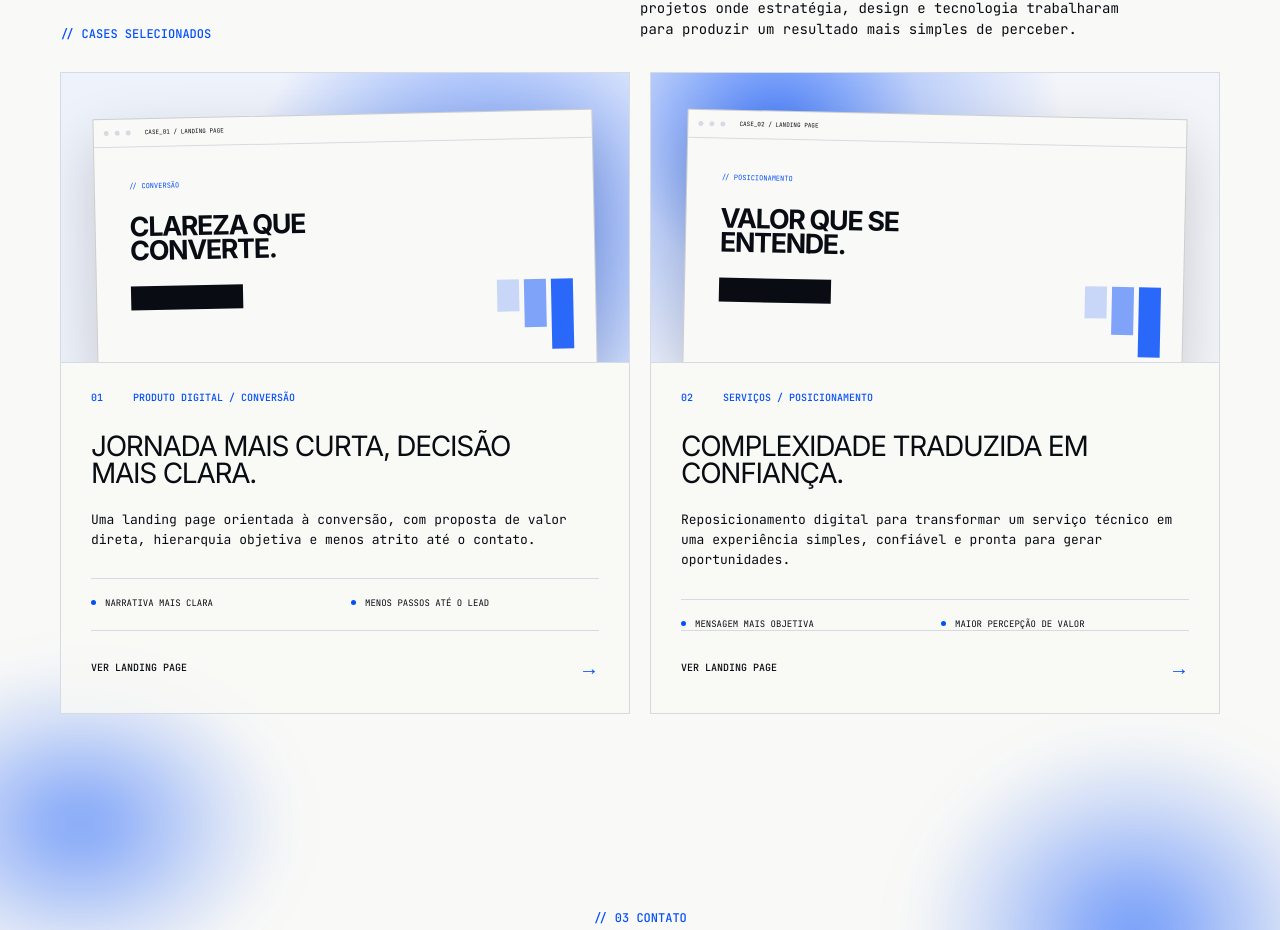
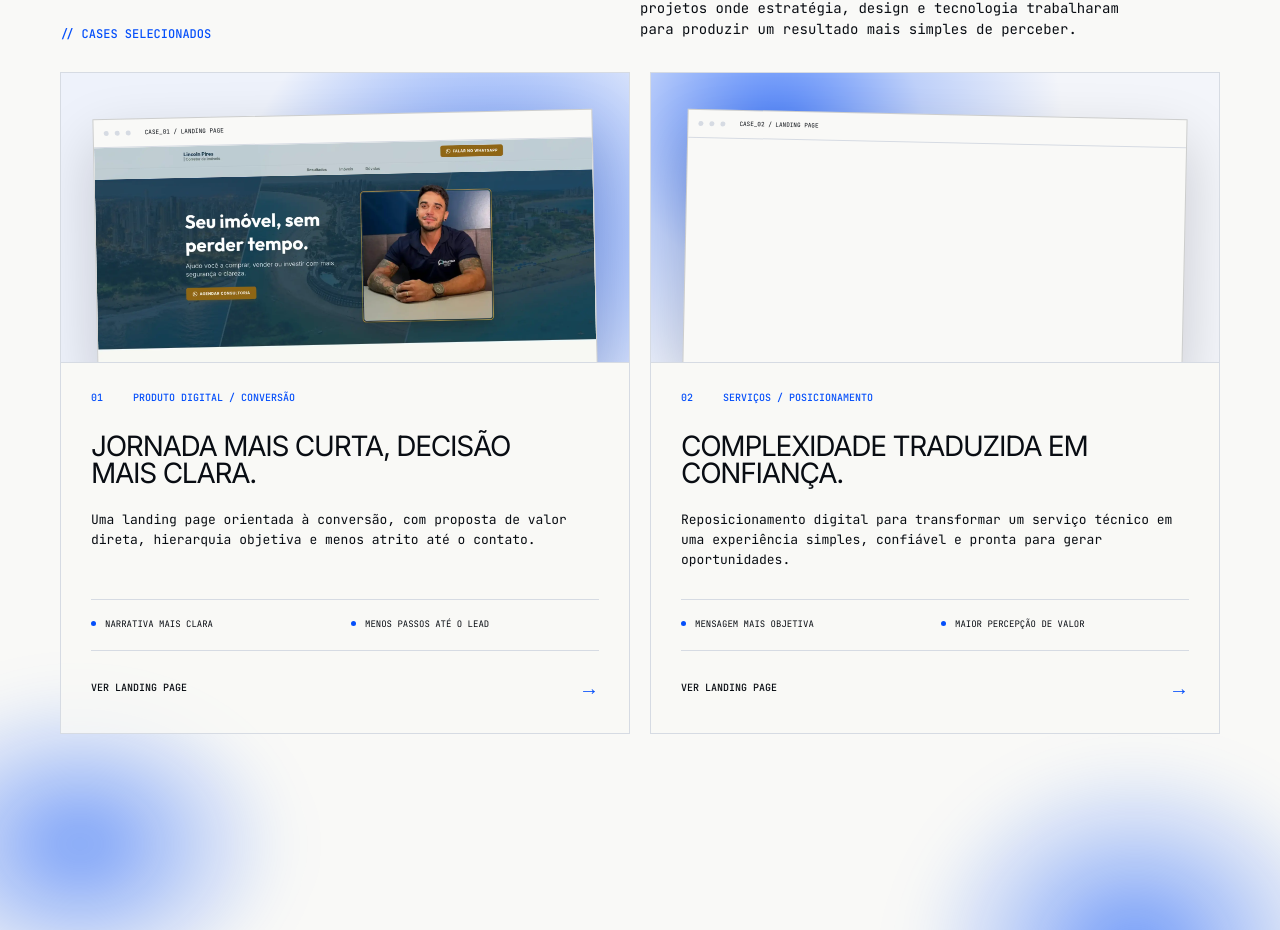
Before and after one commit to gxbriellops/lp-gabriel, a Next.js app: page / in a window 1280 px wide. Shown: the part 1578-2508 px from the top of the page. Built offline with nearby package versions, Linux system fonts and the light colour scheme.

Commit message:
ajuste visuais no case

```diff
--- a/app/page.module.css
+++ b/app/page.module.css
@@ -543,6 +543,7 @@
   font-family: var(--font-jetbrains), monospace;
   font-size: 13px;
   line-height: 1.55;
+  margin-bottom: 28px !important;
   margin-top: 24px !important;
   max-width: 510px;
 }
@@ -553,8 +554,8 @@
   gap: 12px;
   grid-template-columns: repeat(2, minmax(0, 1fr));
   list-style: none;
-  margin: 28px 0 0;
-  padding: 18px 0 0;
+  margin: auto 0 0;
+  padding: 18px 0 20px;
 }
 
 .caseResults li {
@@ -585,7 +586,7 @@
   font-size: 10px;
   font-weight: 500;
   justify-content: space-between;
-  margin-top: auto;
+  margin-top: 0;
   padding-top: 22px;
   text-decoration: none;
 }
@@ -1071,6 +1072,7 @@
 
   .caseDescription {
     font-size: 11px;
+    margin-bottom: 0 !important;
     margin-top: 20px !important;
   }
 
@@ -1080,7 +1082,7 @@
   }
 
   .caseLink {
-    margin-top: 24px;
+    margin-top: 0;
   }
 
   .contact {
--- a/app/page.tsx
+++ b/app/page.tsx
@@ -58,18 +58,18 @@ const caseStudies = [
   {
     number: "01",
     category: "PRODUTO DIGITAL / CONVERSÃO",
+    image: "/assets/cases/lp_2.webp",
     title: "JORNADA MAIS CURTA, DECISÃO MAIS CLARA.",
     description:
       "Uma landing page orientada à conversão, com proposta de valor direta, hierarquia objetiva e menos atrito até o contato.",
     results: ["NARRATIVA MAIS CLARA", "MENOS PASSOS ATÉ O LEAD"],
-    href: whatsappUrl(
-      "Olá! Vim pelo site da Manifesto e quero conversar sobre uma landing page mais clara e orientada à conversão.",
-    ),
+    href: "https://www.lincolnpirescorretor.com/",
     previewLabel: "CASE_01 / LANDING PAGE",
   },
   {
     number: "02",
     category: "SERVIÇOS / POSICIONAMENTO",
+    image: "",
     title: "COMPLEXIDADE TRADUZIDA EM CONFIANÇA.",
     description:
       "Reposicionamento digital para transformar um serviço técnico em uma experiência simples, confiável e pronta para gerar oportunidades.",
@@ -277,7 +277,15 @@ function ProcessTimeline() {
   );
 }
 
-function CasePreview({ label, variant }: { label: string; variant: number }) {
+function CasePreview({
+  label,
+  variant,
+  image,
+}: {
+  label: string;
+  variant: number;
+  image?: string;
+}) {
   return (
     <div className={`${styles.casePreview} ${variant === 2 ? styles.casePreviewAlt : ""}`}>
       <div className={styles.previewBrowser} aria-hidden="true">
@@ -287,17 +295,15 @@ function CasePreview({ label, variant }: { label: string; variant: number }) {
           <span />
           <p>{label}</p>
         </div>
-        <div className={styles.previewCanvas}>
-          <p>{`// ${variant === 1 ? "CONVERSÃO" : "POSICIONAMENTO"}`}</p>
-          <strong>
-            {variant === 1 ? "CLAREZA QUE CONVERTE." : "VALOR QUE SE ENTENDE."}
-          </strong>
-          <span />
-          <div>
-            <i />
-            <i />
-            <i />
-          </div>
+        <div className="relative w-full aspect-video overflow-hidden">
+          {image && (
+            <Image
+              src={image}
+              alt={`Prévia de ${label}`}
+              fill
+              className="object-cover"
+            />
+          )}
         </div>
       </div>
     </div>
@@ -318,14 +324,19 @@ function CasesShowcase() {
       <div className={styles.caseGrid}>
         {caseStudies.map((caseStudy, index) => (
           <article className={styles.caseCard} key={caseStudy.number}>
-            <CasePreview label={caseStudy.previewLabel} variant={index + 1} />
+            <CasePreview label={caseStudy.previewLabel} variant={index + 1} image={caseStudy.image} />
             <div className={styles.caseContent}>
               <div className={styles.caseMeta}>
                 <span>{caseStudy.number}</span>
                 <span>{caseStudy.category}</span>
               </div>
               <h3>{caseStudy.title}</h3>
-              <p className={styles.caseDescription}>{caseStudy.description}</p>
+              <p
+                className={styles.caseDescription}
+                style={{ display: '-webkit-box', WebkitBoxOrient: 'vertical', WebkitLineClamp: 3, overflow: 'hidden' }}
+              >
+                {caseStudy.description}
+              </p>
               <ul className={styles.caseResults}>
                 {caseStudy.results.map((result) => (
                   <li key={result}>{result}</li>
```
Also changed, not shown: public/assets/cases/lp_2.webp (added).
